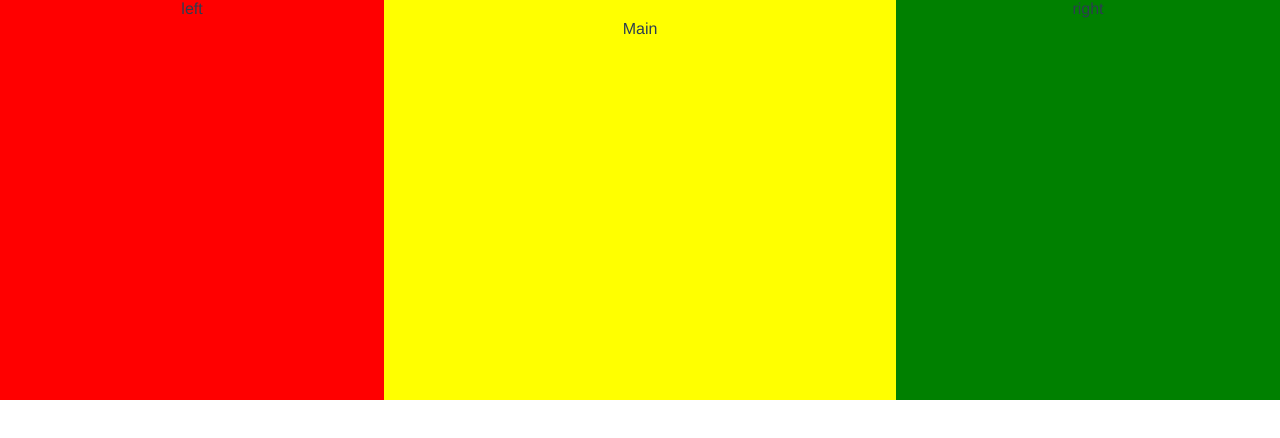
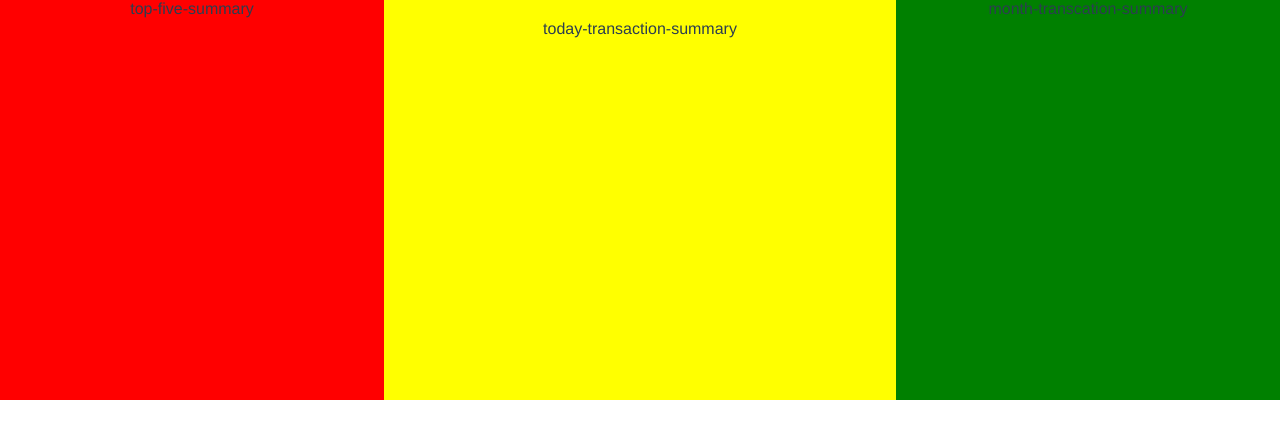
Before and after one commit to Peter-Dai/ts-large-screen, a Vue app: page / in a window 1280 px wide. Shown: the top 438 px of the page. Built offline with nearby package versions, Linux system fonts and the light colour scheme.

Commit message:
确定并且搭建文件结构

```diff
--- a/package.json
+++ b/package.json
@@ -11,6 +11,7 @@
     "build": "node build/build.js"
   },
   "dependencies": {
+    "echarts": "^4.1.0",
     "element-ui": "^2.4.4",
     "vue": "^2.5.2",
     "vue-router": "^3.0.1"
--- /dev/null
+++ b/src/components/index/month-transcation-summary.vue
@@ -0,0 +1,19 @@
+<template>
+  <div>month-transcation-summary</div>
+</template>
+
+<script>
+export default {
+  name: 'MonthTranscationSummary',
+  data() {
+    return {
+      msg: '',
+    };
+  },
+};
+</script>
+
+<!-- Add "scoped" attribute to limit CSS to this component only -->
+<style scoped>
+
+</style>
--- /dev/null
+++ b/src/components/index/today-transaction-summary.vue
@@ -0,0 +1,19 @@
+<template>
+  <div>today-transaction-summary</div>
+</template>
+
+<script>
+export default {
+  name: 'TodayTransactionSummary',
+  data() {
+    return {
+      msg: '',
+    };
+  },
+};
+</script>
+
+<!-- Add "scoped" attribute to limit CSS to this component only -->
+<style scoped>
+
+</style>
--- /dev/null
+++ b/src/components/index/top-five-summary.vue
@@ -0,0 +1,19 @@
+<template>
+  <div>top-five-summary</div>
+</template>
+
+<script>
+export default {
+  name: 'TopFiveSummary',
+  data() {
+    return {
+      msg: '',
+    };
+  },
+};
+</script>
+
+<!-- Add "scoped" attribute to limit CSS to this component only -->
+<style scoped>
+
+</style>
--- a/src/main.js
+++ b/src/main.js
@@ -3,6 +3,8 @@
 import Vue from 'vue';
 import ElementUI from 'element-ui';
 import 'element-ui/lib/theme-chalk/index.css';
+
+import echarts from 'echarts';
 
 import App from './App';
 import router from './router';
@@ -11,6 +13,7 @@ import router from './router';
 // import ElementUI style
 
 Vue.config.productionTip = false;
+Vue.prototype.$echarts = echarts;
 
 /* eslint-disable no-new */
 
--- a/src/views/index/index.vue
+++ b/src/views/index/index.vue
@@ -3,19 +3,36 @@
     class="container">
     <el-aside
       class="left-aside"
-      width="30%">left</el-aside>
+      width="30%">
+      <TopFiveSummary/>
+    </el-aside>
     <el-main
       class="main"
-      width="40%">Main</el-main>
+      width="40%">
+      <TodayTransactionSummary/>
+    </el-main>
     <el-aside
       class="right-aside"
-      width="30%">right</el-aside>
+      width="30%">
+      <MonthTranscationSummary/>
+    </el-aside>
   </el-container>
 </template>
 
 <script>
+
+import MonthTranscationSummary from '@/components/index/month-transcation-summary';
+import TodayTransactionSummary from '@/components/index/today-transaction-summary';
+import TopFiveSummary from '@/components/index/top-five-summary';
+
+
 export default {
   name: 'Index',
+  components: {
+    MonthTranscationSummary,
+    TodayTransactionSummary,
+    TopFiveSummary,
+  },
   data() {
     return {
       msg: '',
```
Also changed, not shown: src/components/common/area-line.vue (added, +19 -0 lines), src/components/common/domestic-map.vue (added, +19 -0 lines), src/components/common/doughnut-pie.vue (added, +19 -0 lines), src/components/common/histogram-bar.vue (added, +19 -0 lines), .eslintrc.js.
